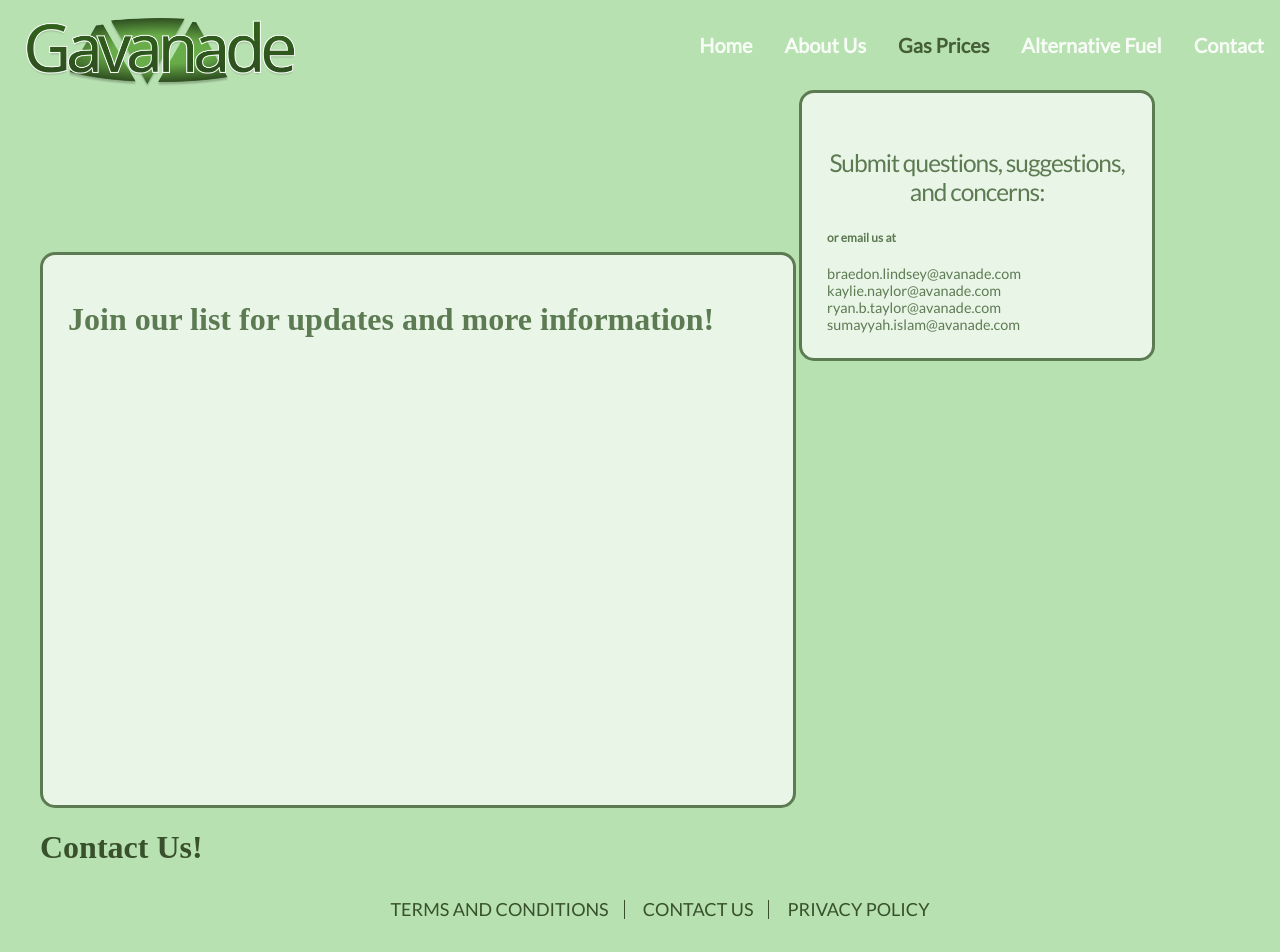
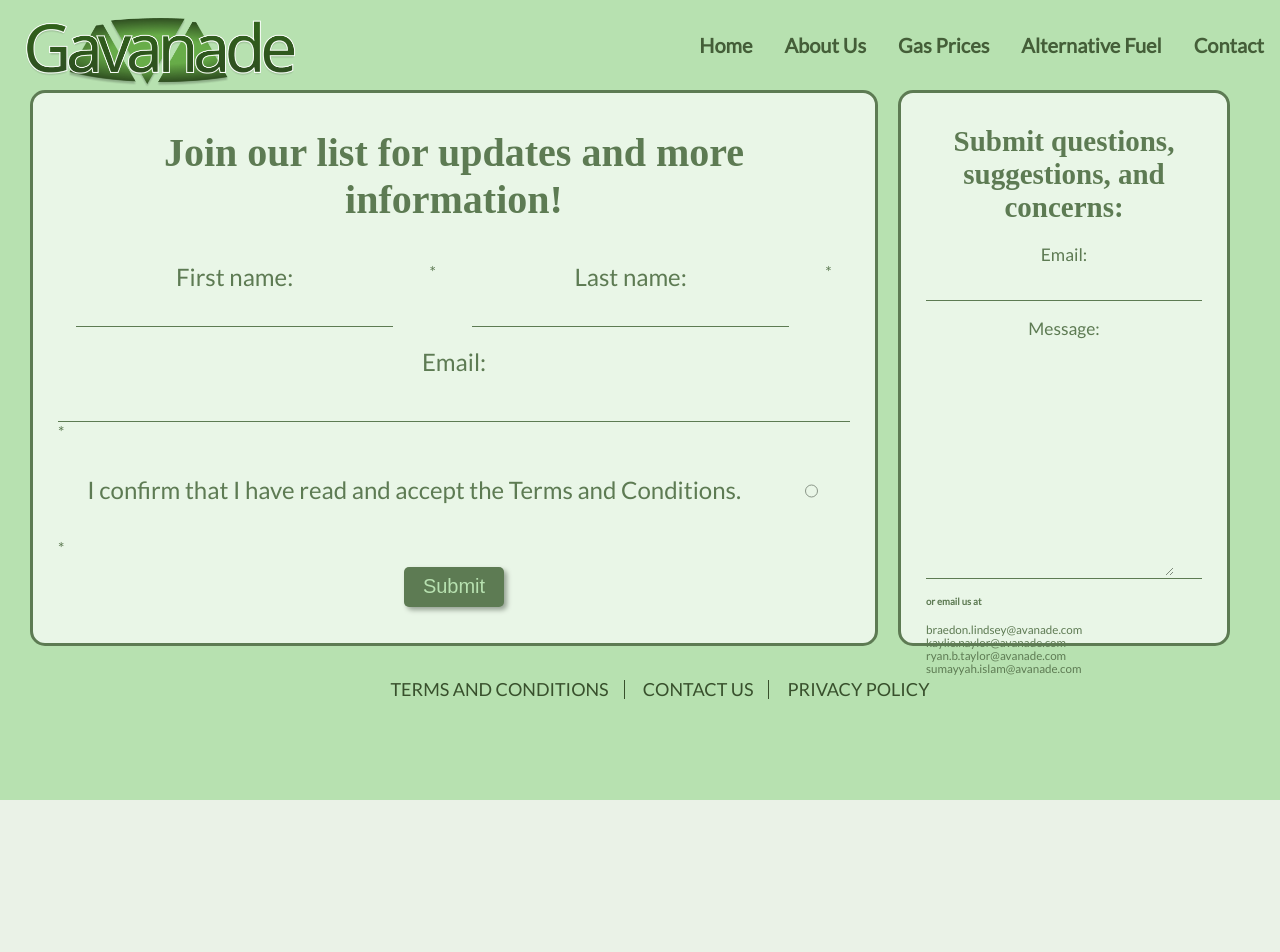
Before and after one commit to sumyisl1/Gavanade, a Flask app: page /contact in a window 1280 px wide. After the commit the page ends 800 px from the top, so only its background shows below. Run offline with Flask 2, Linux system fonts and the light colour scheme; some web fonts are replaced.

Commit message:
Fixed dropdown on nav a bit

```diff
--- a/app_service/static/css/main.css
+++ b/app_service/static/css/main.css
@@ -23,7 +23,6 @@ header {
   margin-left: 0px;
   position: static;
   margin-bottom: 30px;
-  /* margin-top: 10px; */
 }
 
 header a:visited {
@@ -55,31 +54,26 @@ header a {
   overflow: hidden;
 }
 
-.menu a {
+.navcomponent {
   float: left;
   font-size: 20px;
-  color: white;
   text-align: center;
   padding: 14px 16px;
   text-decoration: none;
 }
 
+.dropcomponent {
+  width: 170px;
+  border-radius: 10px;
+  padding: 12px 16px;
+  text-decoration: none;
+  display: block;
+  text-align: left;
+}
+
 .dropdown {
   float: left;
   overflow: overlay;
-}
-
-.dropdown .dropbtn {
-  font-size: 20px;
-  border: none;
-  outline: none;
-  padding: 14px 16px;
-  background-color: inherit;
-  font-family: inherit;
-  margin: 0;
-  color: inherit;
-  display: block;
-  font-weight: bold;
 }
 
 .menu a:hover, .dropdown:hover .dropbtn {
@@ -91,23 +85,18 @@ header a {
   display: none;
   position: absolute;
   background-color: #38502C;
-  min-width: 160px;
   box-shadow: 0px 8px 16px 0px rgba(0,0,0,0.2);
+  width: 200px;
   z-index: 9999;
-}
-
-.dropdown-content a {
-  /* float: right; */
-  color: #B7E1B0;
-  padding: 12px 16px;
-  text-decoration: none;
-  display: block;
-  text-align: left;
+  border-radius: 10px;
+  padding: 0;
+  margin-block-start: 44px;
 }
 
 .dropdown-content a:hover {
   background-color: #ddd;
 }
+
 
 .dropdown-content a:visited {
  color: #B7E1B0;
@@ -142,8 +131,10 @@ footer ul li {
 }
 
 .row {
-  display:block;
-  position:relative;
+  display:
+  block;
+  position:
+  relative;
   line-height: 2;
   margin: 25px auto;
   width: 100%;
@@ -232,7 +223,7 @@ footer ul li {
  }
 
  .searchcontainer {
-    display: block;
+    display: inline-flex;
     background-color: white;
     opacity: 90%;
     text-align: left;
@@ -242,6 +233,8 @@ footer ul li {
     border: 1px solid #38502C;
     border-radius: 25px;
     z-index: 9999;
+    flex-direction: column;
+    font-size: 1.1em;
  }
 
  .mapresults {
@@ -249,6 +242,13 @@ footer ul li {
  line-height: 30px;
  border-radius: 15px;
  width: 300px;
+ }
+
+ #zipcode {
+  color:#38502C;
+  border-bottom: 1px solid #38502C;
+  width: 60%;
+  display: block;
  }
 
 /*
@@ -285,7 +285,7 @@ footer ul li {
   transition: all .3s ease-in;
 }
 
-label{
+label {
   color: white;
   font-family: Helvetica, Arial, sans-serif;
   font-size: .6em;
@@ -294,6 +294,7 @@ label{
   transition: all .3s ease-in;
   opacity: 0;
 }
+
 .close{
   margin: 60px 0 0 5px;
   position: absolute;
@@ -340,15 +341,27 @@ label{
  * Contact Page
  */
 
+  .contact {
+   display: inline-flex;
+   margin-inline-start: 30px;
+   justify-content: space-between;
+   align-items: stretch;
+  }
+
   .contactform {
-    width: 700px;
-    height: 500px;
-    padding-left: 50px;
+    width: 66%;
+    display: inline-flex;
+    flex-wrap: wrap;
+    justify-content: space-around;
+    align-content: space-around;
   }
 
   .concernform {
-    font-size: .9em;
-    width: 300px;
+    font-size: .725em;
+    width: 23%;
+    display: inline-flex;
+    flex-direction: column;
+    justify-content: space-around;
   }
 
   .formbase {
@@ -359,8 +372,57 @@ label{
     border-width: 1px;
     border: solid;
     padding: 25px;
-    display: inline-block;
+    height: 500px;
+    /* z-index: -1; */
   }
+
+ #contact-head {
+  text-align: center;
+  margin-block-start: 0.25em;
+  font-size: 2.5em;
+ }
+
+  .formcomponent {
+    color:#38502C;
+    border-bottom: 1px solid #38502C;
+    text-align: center;
+  }
+
+  input[type="text"], input[type="email"], textarea {
+    background-color: transparent;
+    padding-bottom: 1.5rem;
+    padding: 10px;
+    width: 100%;
+    border-width: 0;
+  }
+
+  input[type="submit"], button[type="submit"] {
+    background-color:#38502C;
+    color:#B7E1B0;
+    font-size: 20px;
+    width: 100px;
+    height: 40px;
+    box-shadow: 3px 3px 5px #888888;
+    border-radius: 5px;
+    border: none;
+  }
+
+  .half {
+    width: 40%;
+  }
+
+  .formrow {
+    display: inline-flex;
+    flex-wrap: wrap;
+    justify-content: space-around;
+    padding-block: 10px;
+    width: 100%;
+  }
+
+  label {
+    display: block;
+  }
+
 /*
 * Basic header formatting
 */
@@ -392,6 +454,15 @@ h7 {
   text-align: center;
 }
 
+.formlabel {
+ font-size: 1.5em;
+ opacity: 1;
+ color: #38502C;
+ text-transform: initial;
+ letter-spacing: normal;
+ font-family: inherit;
+}
+
 /*
 * Custom fonts
 */
--- a/app_service/templates/contact.html
+++ b/app_service/templates/contact.html
@@ -2,17 +2,48 @@
 {% block content %}
 <div class="contact centercontainer">
   <div class= "contactform formbase">
-    <h1>Join our list for updates and more information!</h1>
+    <h1 id="contact-head">Join our list for updates and more information!</h1>
+    <div class="signupform">
+      <form action="/action_page.php" method="post">
+        <div class="formrow">
+        <div class="half formcomponent">
+        <label for="fname" class="formlabel">First name: </label>
+        <input type="text" id="fname" name="fname"><br></div>
+        <span class="error">* <?php echo $fnameErr;?></span>
+        <div class="half formcomponent">
+        <label for="lname" class="formlabel">Last name: </label>
+        <input type="text" id="lname" name="lname"><br></div>
+        <span class="error">* <?php echo $lnameErr;?></span>
+      </div>
+        <div class="full formcomponent formrow">
+        <label for="email" class="formlabel">Email: </label>
+        <input type="email" id="email" name="email"></div>
+        <span class="error">* <?php echo $emailErr;?></span>
+        <div class="full formrow">
+        <p class="formlabel">I confirm that I have read and accept the <a href="{{ url_for('legal') }}" target="_blank">Terms and Conditions</a>.</p>
+        <input type="radio" id="agree" name="termsagreement" value="agree"></div>
+        <span class="error">* <?php echo $agreeErr;?></span>
+        <div class="full formrow submitbutton">
+        <input type="submit" value="Submit"></div>
+      </form>
+    </div>
   </div>
   <div class= "concernform formbase">
-    <h3>Submit questions, suggestions, and concerns:</h3>
+    <h1 id="contact-head">Submit questions, suggestions, and concerns:</h1>
+    <form>
+      <div class="formcomponent">
+      <label for="email" class="formlabel">Email: </label>
+      <input type="email" id="email" name="email"></div>
+      <div class="formcomponent">
+      <p class="formlabel">Message:</p>
+      <textarea name="concerns" style="width:200px; height:200px;">
+        </textarea></div>
+    </form>
     <h5> or email us at</h5>
     <a href="mailto: braedon.lindsey@avanade.com">braedon.lindsey@avanade.com</a>
     <a href="mailto: kaylie.naylor@avanade.com">kaylie.naylor@avanade.com</a>
     <a href="mailto: ryan.b.taylor@avanade.com">ryan.b.taylor@avanade.com</a>
     <a href="mailto: sumayyah.islam@avanade.com">sumayyah.islam@avanade.com</a>
   </div>
-
-  <h1>Contact Us!</h1>
 </div>
 {% endblock %}
--- a/app_service/templates/layout.html
+++ b/app_service/templates/layout.html
@@ -16,19 +16,19 @@
       <strong>
         <nav>
           <div class="menu">
-            <a href="{{ url_for('home') }}">Home</a></li>
-            <a href="{{ url_for('about') }}">About Us</a></li>
+            <a href="{{ url_for('home') }}" class="navcomponent">Home</a></li>
+            <a href="{{ url_for('about') }}" class="navcomponent">About Us</a></li>
             <div class="dropdown">
-              <button class="dropbtn">Gas Prices
+              <div class="dropbtn navcomponent">Gas Prices
                 <i class="fa fa-caret down"></i>
-              </button>
-              <div class="dropdown-content">
-                <a href="{{ url_for('zip') }}">Search by Zipcode</a></li>
-                <a href="{{ url_for('map') }}">Search by Map</a></li>
+              </div>
+              <div class="dropdown-content navcomponent">
+                <a href="{{ url_for('zip') }}" class="navcomponent dropcomponent">Search by Zipcode</a></li>
+                <a href="{{ url_for('map') }}" class="navcomponent dropcomponent">Search by Map</a></li>
               </div>
             </div>
-            <a href="{{ url_for('placeholder') }}">Alternative Fuel</a></li>
-            <a href="{{ url_for('contact') }}">Contact</a></li>
+            <a href="{{ url_for('placeholder') }}" class="navcomponent">Alternative Fuel</a></li>
+            <a href="{{ url_for('contact') }}" class="navcomponent">Contact</a></li>
             </ul>
         </nav>
       </strong>
--- a/app_service/templates/zip.html
+++ b/app_service/templates/zip.html
@@ -7,7 +7,8 @@
     <p> Search for gas prices in your area based on your zipcode</p>
     <form action="{{url_for('search_zipcode')}}" method="post" class="zipsearch" autocomplete="off">
       <input type="text" id="zipcode" name="zipcode" placeholder="Zipcode">
-      <button type="submit" name="search">Search</button>
+      <br>
+      <button type="submit" id="zipsearchbutton" name="search">Search</button>
     </form>
 
     <ul class=flashes>
```
Also changed, not shown: app_service/app.py (line endings or trailing spaces), 1 other file.
